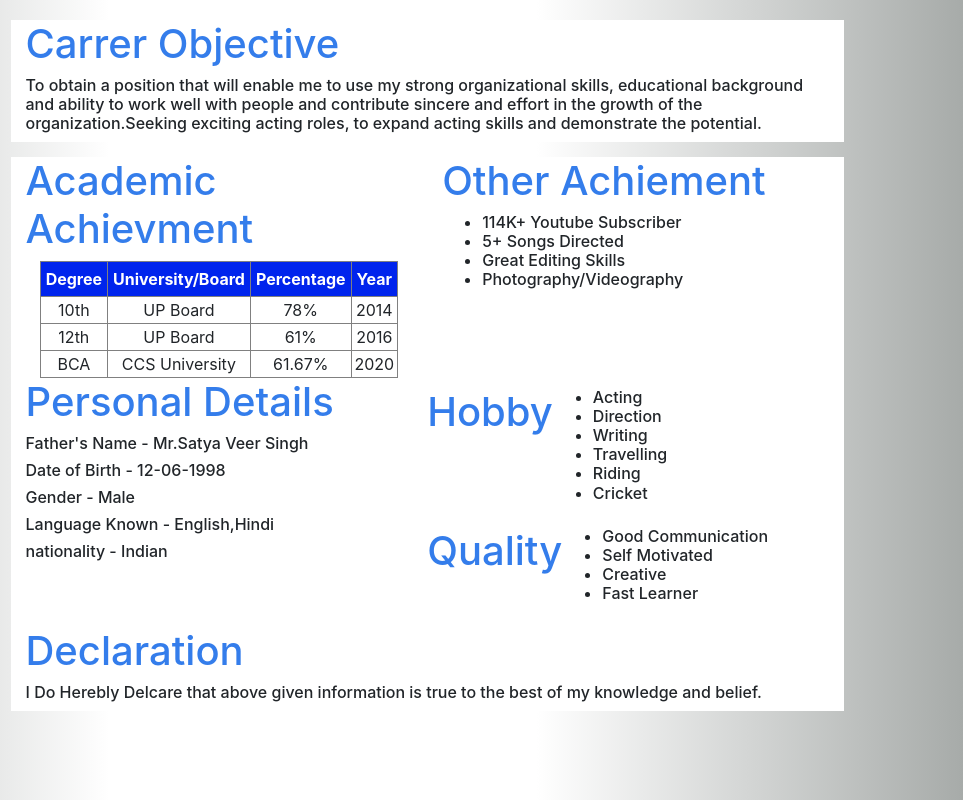
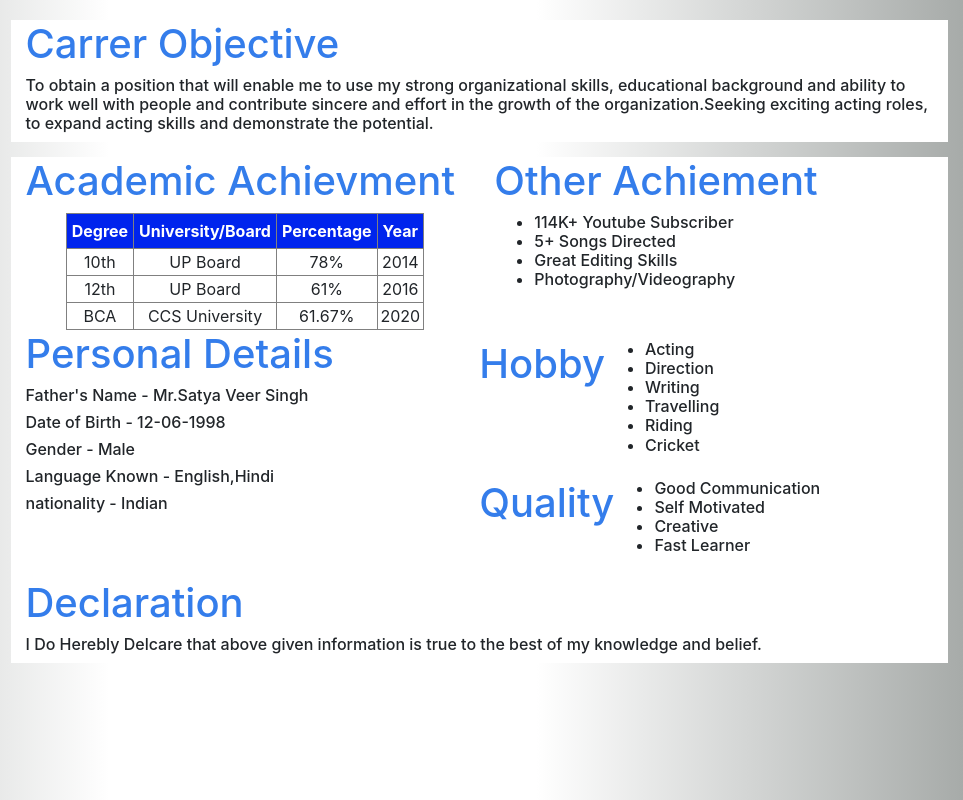
Before and after one commit to ashutoshmcakiet/Resume, a plain HTML site: page index.html in a window 1280 px wide. Shown: the full height of the page, 317-1280 px from the left. Drawn offline with Linux system fonts and the light colour scheme.

Commit message:
Update index.html

```diff
--- a/index.html
+++ b/index.html
@@ -34,7 +34,7 @@
             </div>
           </div>
         </div>
-        <div class="col-md-8">
+        <div class="col-md-9">
           <div class="row" >
             <div class="col" id='color0'>
               <h1 style="color:#347DEB">Carrer Objective</h1>
```
